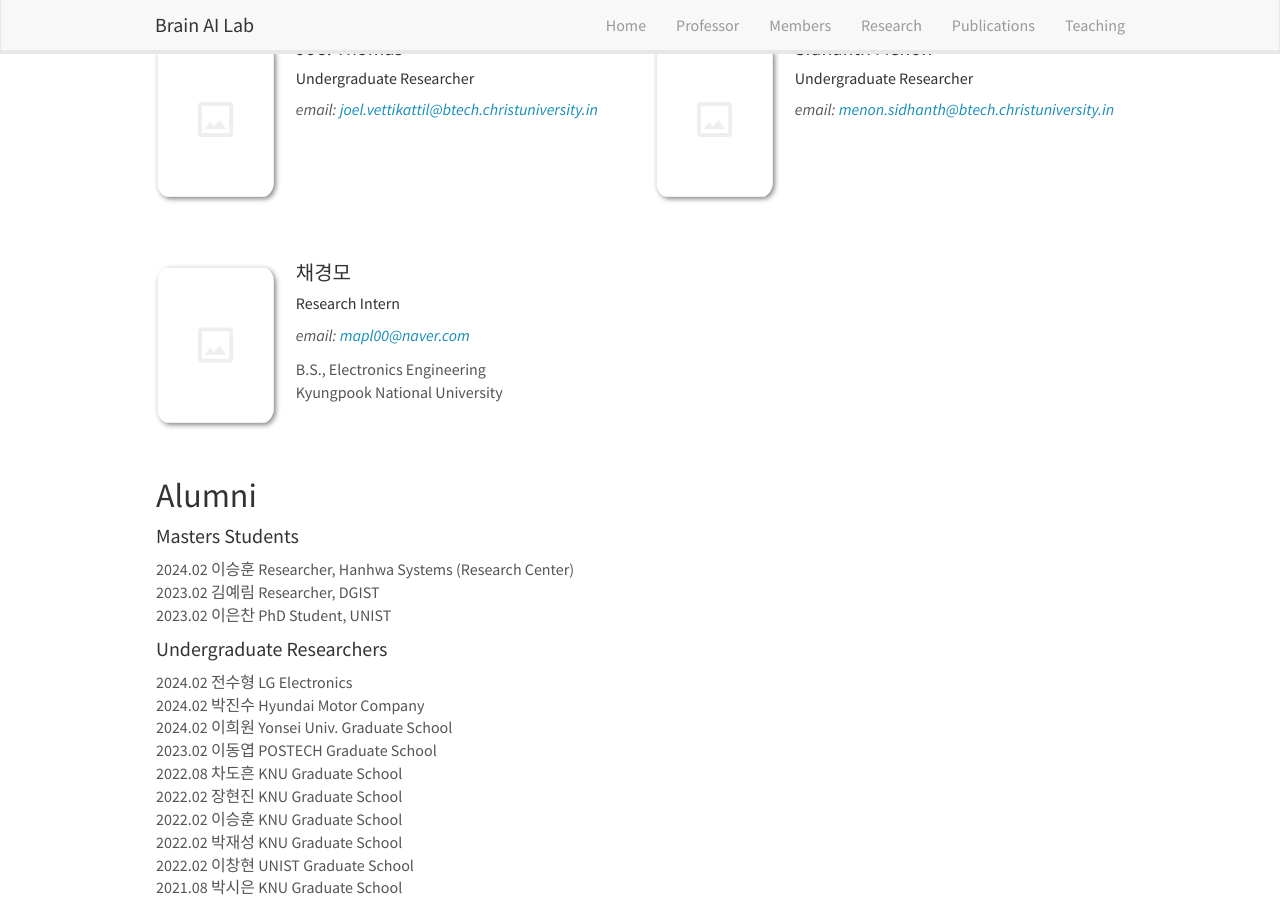
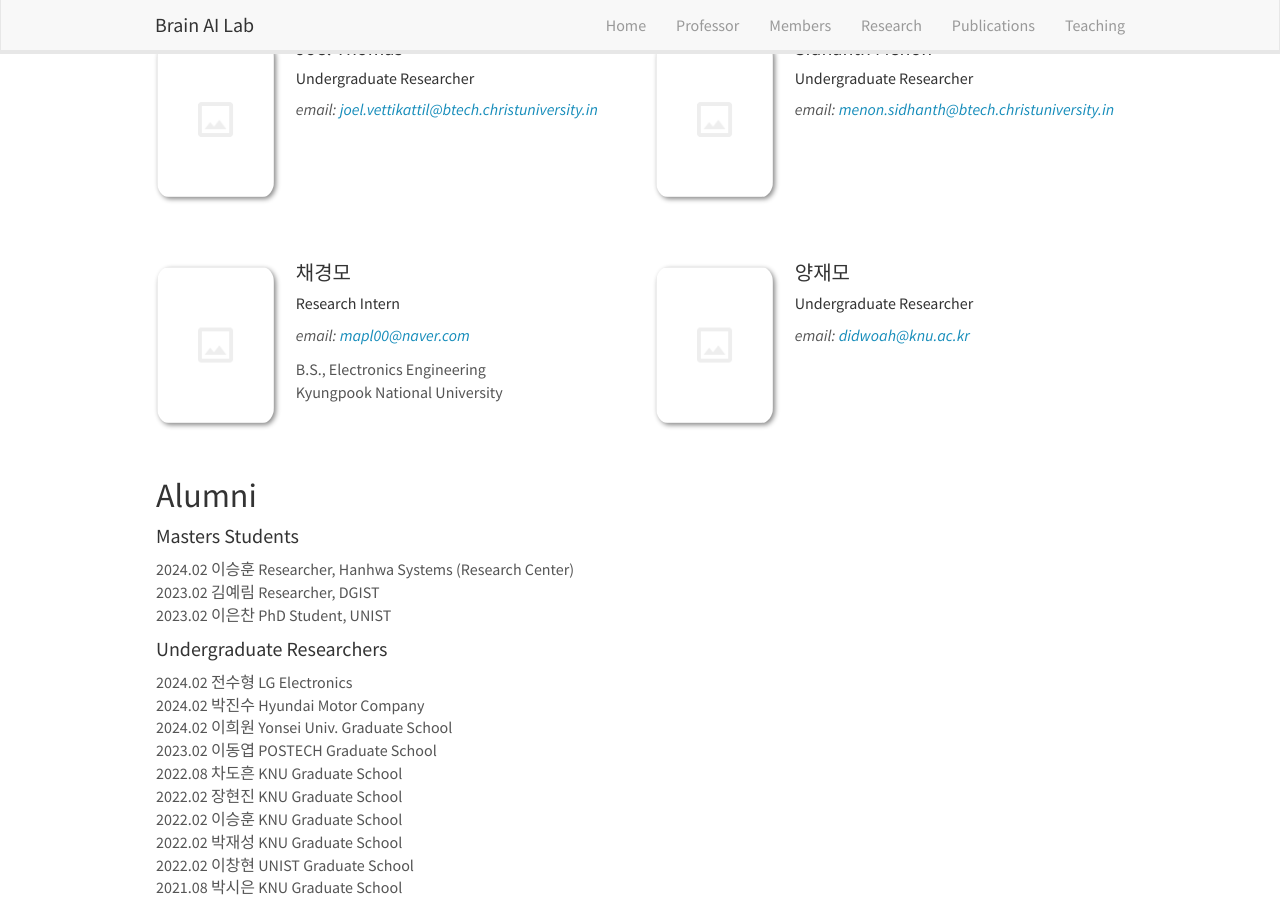
Before and after one commit to KNU-BrainAI/knu-brainai.github.io, a Jekyll site: the page built from _pages/members.md, in a window 1280 px wide and 900 px high, scrolled down 1059 px. Built offline with Jekyll 4.4.1, drawn with Linux system fonts in a browser that asks for light colours; nearby versions of some CDN libraries.

Commit message:
Update team_members.yml

```diff
--- a/_data/team_members.yml
+++ b/_data/team_members.yml
@@ -79,3 +79,11 @@
   number_educ: 2
   education1: B.S., Electronics Engineering
   education2: Kyungpook National University
+
+
+- name: 양재모
+  photo: blank.png
+  info: Undergraduate Researcher
+  email: didwoah@knu.ac.kr
+  number_educ: 1
+  education1:
```
